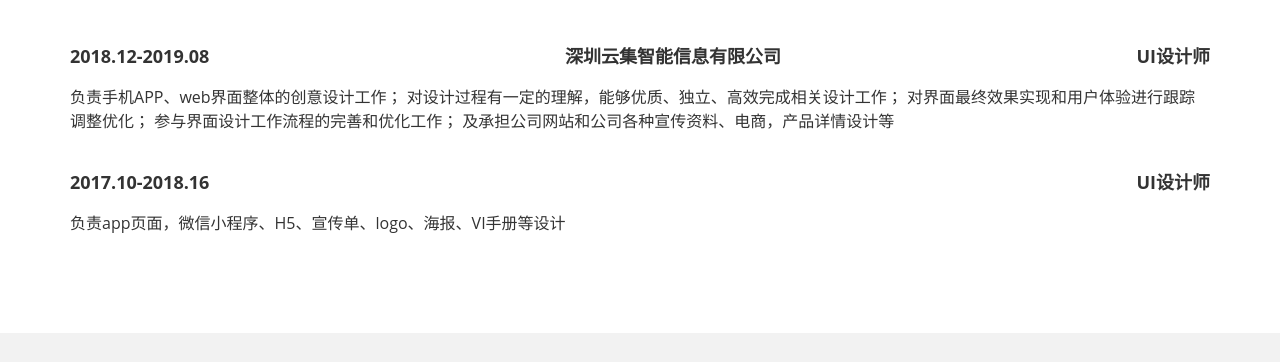
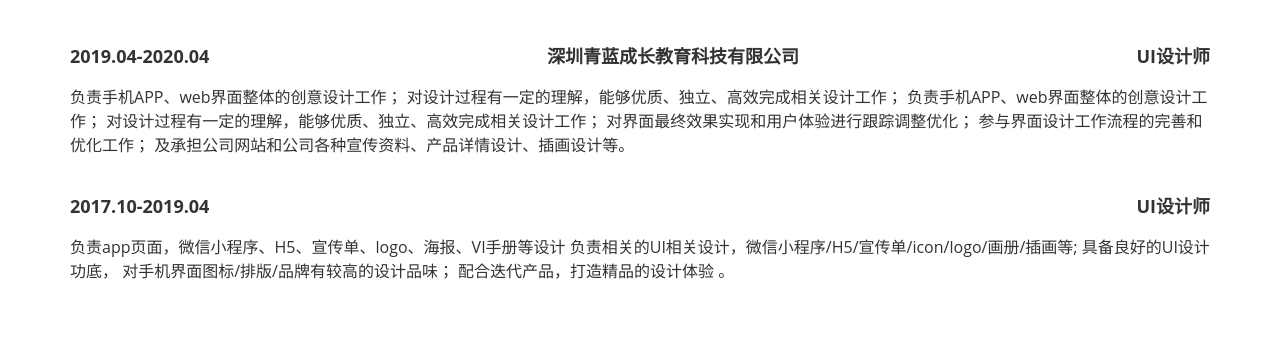
Before and after one commit to Kiva-huang/Kiva-huang.github.io, a plain HTML site: page experience.html in a window 1280 px wide. Shown: the part 316-678 px from the top of the page. Drawn offline with Linux system fonts and the light colour scheme.

Commit message:
”修改了工作内容 ;

```diff
--- a/experience.html
+++ b/experience.html
@@ -78,24 +78,29 @@ Smartphone Compatible web template, free webdesigns for Nokia, Samsung, LG, Sony
 		  	<div class="nuli">
 			  <h4 align="" >
 					<p style="display: flex;justify-content: space-between; font-weight: bold;">
-					<span>2018.12-2019.08</span>
-					<span>深圳云集智能信息有限公司</span>
+					<span>2019.04-2020.04</span>
+					<span>深圳青蓝成长教育科技有限公司</span>
 					<span>UI设计师</span>
 					</p>
 				<p style="margin: 18px 0;font-size: 16px; line-height: 24px;">负责手机APP、web界面整体的创意设计工作； 对设计过程有一定的理解，能够优质、独立、高效完成相关设计工作；
-对界面最终效果实现和用户体验进行跟踪调整优化；
-参与界面设计工作流程的完善和优化工作；
-及承担公司网站和公司各种宣传资料、电商，产品详情设计等
+					负责手机APP、web界面整体的创意设计工作；
+					对设计过程有一定的理解，能够优质、独立、高效完成相关设计工作；
+					对界面最终效果实现和用户体验进行跟踪调整优化；
+					参与界面设计工作流程的完善和优化工作；
+					及承担公司网站和公司各种宣传资料、产品详情设计、插画设计等。
 				</p>
 			</h4>
 			<!-- <marquee  direction="left"> -->
 				<h4 align="" >
 					<p style="display: flex;justify-content: space-between; font-weight: bold; margin-top: 40px;">
-					<span>2017.10-2018.16</span>
+					<span>2017.10-2019.04 </span>
 					<spa20武汉惠付通科技有限公司</span>
 					<span>UI设计师</span>
 					</p>
 				<p style="margin: 18px 0;font-size: 16px; line-height: 24px;">负责app页面，微信小程序、H5、宣传单、logo、海报、VI手册等设计
+					负责相关的UI相关设计，微信小程序/H5/宣传单/icon/logo/画册/插画等;
+					具备良好的UI设计功底， 对手机界面图标/排版/品牌有较高的设计品味；
+					配合迭代产品，打造精品的设计体验 。
 				</p>
 			</h4>
 
```
Also changed, not shown: index.html (+1 -1 lines).
